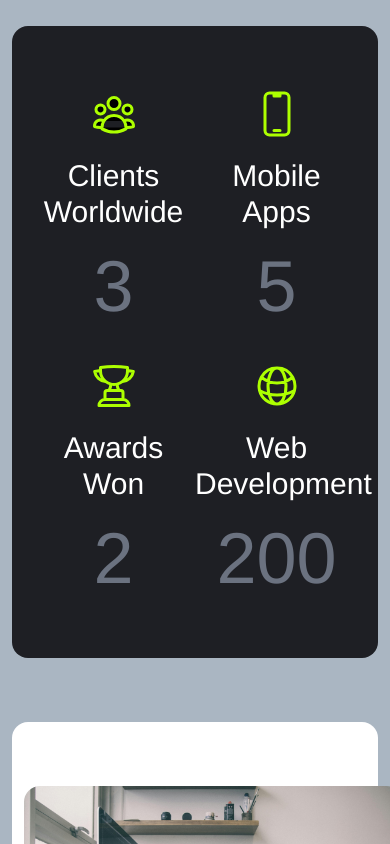
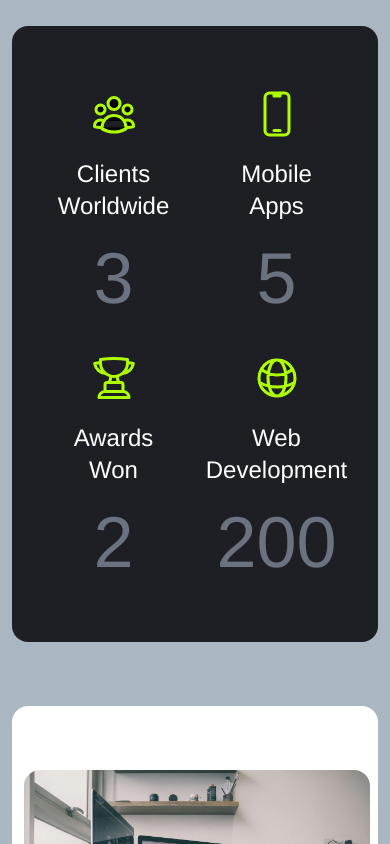
Before and after one commit to Bonnahjohn/julia, a Vue app: page / in a window 390 px wide. Shown: the part 1980-2824 px from the top of the page. Built offline with nearby package versions, Linux system fonts and the light colour scheme.

Commit message:
some changes are made in the website

```diff
--- a/src/components/HomePage.vue
+++ b/src/components/HomePage.vue
@@ -81,7 +81,7 @@ mmmmmmmmmmmmmmmm -->
   <svg xmlns="http://www.w3.org/2000/svg"   fill="black" viewBox="0 0 24 24" stroke-width="1.5" stroke="currentColor" class="size-12 mx-auto text-[#adff00]">
   <path stroke-linecap="round" stroke-linejoin="round" d="M18 18.72a9.094 9.094 0 0 0 3.741-.479 3 3 0 0 0-4.682-2.72m.94 3.198.001.031c0 .225-.012.447-.037.666A11.944 11.944 0 0 1 12 21c-2.17 0-4.207-.576-5.963-1.584A6.062 6.062 0 0 1 6 18.719m12 0a5.971 5.971 0 0 0-.941-3.197m0 0A5.995 5.995 0 0 0 12 12.75a5.995 5.995 0 0 0-5.058 2.772m0 0a3 3 0 0 0-4.681 2.72 8.986 8.986 0 0 0 3.74.477m.94-3.197a5.971 5.971 0 0 0-.94 3.197M15 6.75a3 3 0 1 1-6 0 3 3 0 0 1 6 0Zm6 3a2.25 2.25 0 1 1-4.5 0 2.25 2.25 0 0 1 4.5 0Zm-13.5 0a2.25 2.25 0 1 1-4.5 0 2.25 2.25 0 0 1 4.5 0Z" />
 </svg>
-<h4 class="text-white text-3xl text-center py-5">
+<h4 class="text-white lg:text-3xl text-2xl text-center py-5">
   Clients <br>Worldwide
 </h4>
 <h4 class="text-7xl text-center text-gray-500 opacity-100">3</h4>
@@ -95,7 +95,7 @@ mmmmmmmmmmmmmmmm -->
   <path stroke-linecap="round" stroke-linejoin="round" d="M10.5 1.5H8.25A2.25 2.25 0 0 0 6 3.75v16.5a2.25 2.25 0 0 0 2.25 2.25h7.5A2.25 2.25 0 0 0 18 20.25V3.75a2.25 2.25 0 0 0-2.25-2.25H13.5m-3 0V3h3V1.5m-3 0h3m-3 18.75h3" />
 </svg>
 
-<h4 class="text-white text-3xl text-center py-5">
+<h4 class="text-white lg:text-3xl text-2xl text-center py-5">
   Mobile <br>Apps
 </h4>
 <h4 class="text-7xl text-center text-gray-500 opacity-100">5</h4>
@@ -110,7 +110,7 @@ mmmmmmmmmmmmmmmm -->
   <path stroke-linecap="round" stroke-linejoin="round" d="M16.5 18.75h-9m9 0a3 3 0 0 1 3 3h-15a3 3 0 0 1 3-3m9 0v-3.375c0-.621-.503-1.125-1.125-1.125h-.871M7.5 18.75v-3.375c0-.621.504-1.125 1.125-1.125h.872m5.007 0H9.497m5.007 0a7.454 7.454 0 0 1-.982-3.172M9.497 14.25a7.454 7.454 0 0 0 .981-3.172M5.25 4.236c-.982.143-1.954.317-2.916.52A6.003 6.003 0 0 0 7.73 9.728M5.25 4.236V4.5c0 2.108.966 3.99 2.48 5.228M5.25 4.236V2.721C7.456 2.41 9.71 2.25 12 2.25c2.291 0 4.545.16 6.75.47v1.516M7.73 9.728a6.726 6.726 0 0 0 2.748 1.35m8.272-6.842V4.5c0 2.108-.966 3.99-2.48 5.228m2.48-5.492a46.32 46.32 0 0 1 2.916.52 6.003 6.003 0 0 1-5.395 4.972m0 0a6.726 6.726 0 0 1-2.749 1.35m0 0a6.772 6.772 0 0 1-3.044 0" />
 </svg>
 
-<h4 class="text-white text-3xl text-center py-5">
+<h4 class="text-white lg:text-3xl text-2xl text-center py-5">
   Awards <br>Won
 </h4>
 <h4 class="text-7xl text-center text-gray-500 opacity-100">2</h4>
@@ -126,7 +126,7 @@ mmmmmmmmmmmmmmmm -->
 
 
 
-<h4 class="text-white text-3xl text-center py-5">
+<h4 class="text-white lg:text-3xl text-2xl text-center py-5">
   Web <br>Development
 
 </h4>
@@ -164,7 +164,7 @@ I’m dedicated to building meaningful projects and delivering impactful solutio
   </p>
 
   <!-- mmmmmmmmmmmmmmmmmmmmmmmmmmmmmmmmm important notes didsplay in flex  mmmmmmmmmmmmmmmmmmmmmmmmmmmmmmmmm -->
-   <div class="flex pt-6 space-x-20">
+   <div class="flex pt-6 space-x-12 lg:space-x-24">
 <ul>
   <li class="text-xl font-bold">Name</li>
   <li class="text-gray-500 text-lg">John Bonnah</li>
@@ -352,7 +352,7 @@ I’m dedicated to building meaningful projects and delivering impactful solutio
 <!-- mmmmmmmmmmmmmmmmmmmmmmmmmmmmmmmmm
       service (mobile apps)
     mmmmmmmmmmmmmmmmmmmmmmmmmmmmmmmmm -->
-<div class="border border-gray-700 rounded-2xl py-10">
+<div class="border border-gray-700 rounded-2xl py-10 px-2">
 
 <div class="w-24 h-24  bg-gray-700 bg-opacity-30 rounded-full relative mx-auto ">
   <svg xmlns="http://www.w3.org/2000/svg" fill="none" viewBox="0 0 24 24" stroke-width="1.5" stroke="currentColor" class="size-8 mx-auto text-[#adff00] absolute top-7 start-8">
@@ -371,7 +371,7 @@ I’m dedicated to building meaningful projects and delivering impactful solutio
 <!-- mmmmmmmmmmmmmmmmmmmmmmmmmmmmmmmmm
       service (website)
     mmmmmmmmmmmmmmmmmmmmmmmmmmmmmmmmm -->
-    <div class="border border-gray-700 rounded-2xl py-10">
+    <div class="border border-gray-700 rounded-2xl py-10 px-1">
 
 <div class="w-24 h-24  bg-gray-700 bg-opacity-30 rounded-full relative mx-auto ">
   <svg xmlns="http://www.w3.org/2000/svg" fill="none" viewBox="0 0 24 24" stroke-width="1.5" stroke="currentColor" class="size-8 mx-auto text-[#adff00] absolute top-7 start-8">
@@ -390,7 +390,7 @@ I’m dedicated to building meaningful projects and delivering impactful solutio
 <!-- mmmmmmmmmmmmmmmmmmmmmmmmmmmmmmmmm
       service (desktop)
     mmmmmmmmmmmmmmmmmmmmmmmmmmmmmmmmm -->
-    <div class="border border-gray-700 rounded-2xl py-10">
+    <div class="border border-gray-700 rounded-2xl py-10 px-2">
 
 <div class="w-24 h-24  bg-gray-700 bg-opacity-30 rounded-full relative mx-auto ">
 
```
